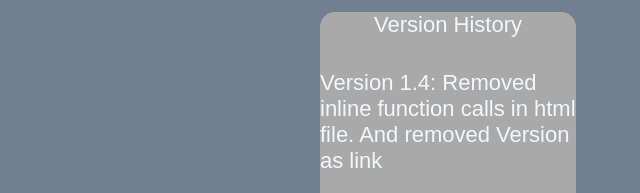
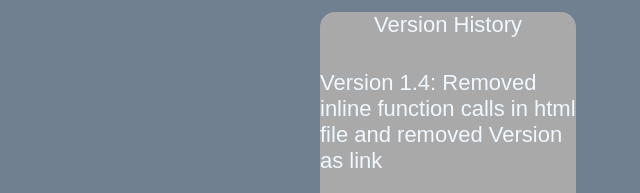
Before and after one commit to Serge-X/boxControl, a website: page dist/index.html in a window 1280 px wide. Both pictures are taken after a click on the element "Version 1.4". Shown: the part 268-461 px from the top of the page, 640-1280 px from the left. Drawn offline with Linux system fonts and the light colour scheme.

Commit message:
Version history correction

```diff
--- a/dist/index.html
+++ b/dist/index.html
@@ -21,7 +21,7 @@
         </div>
         <div id="versionHistory">
             <p id="versionTitle">Version History</p>
-            <p>Version 1.4: Removed inline function calls in html file. And removed Version as link</p>
+            <p>Version 1.4: Removed inline function calls in html file and removed Version as link</p>
             <p>Version 1.3: Changed clickable version history to be more like a link</p>
             <p>Version 1.2: Added responsive design and increased text time</p>
             <p>Version 1.1: Added Version history box</p>
```
